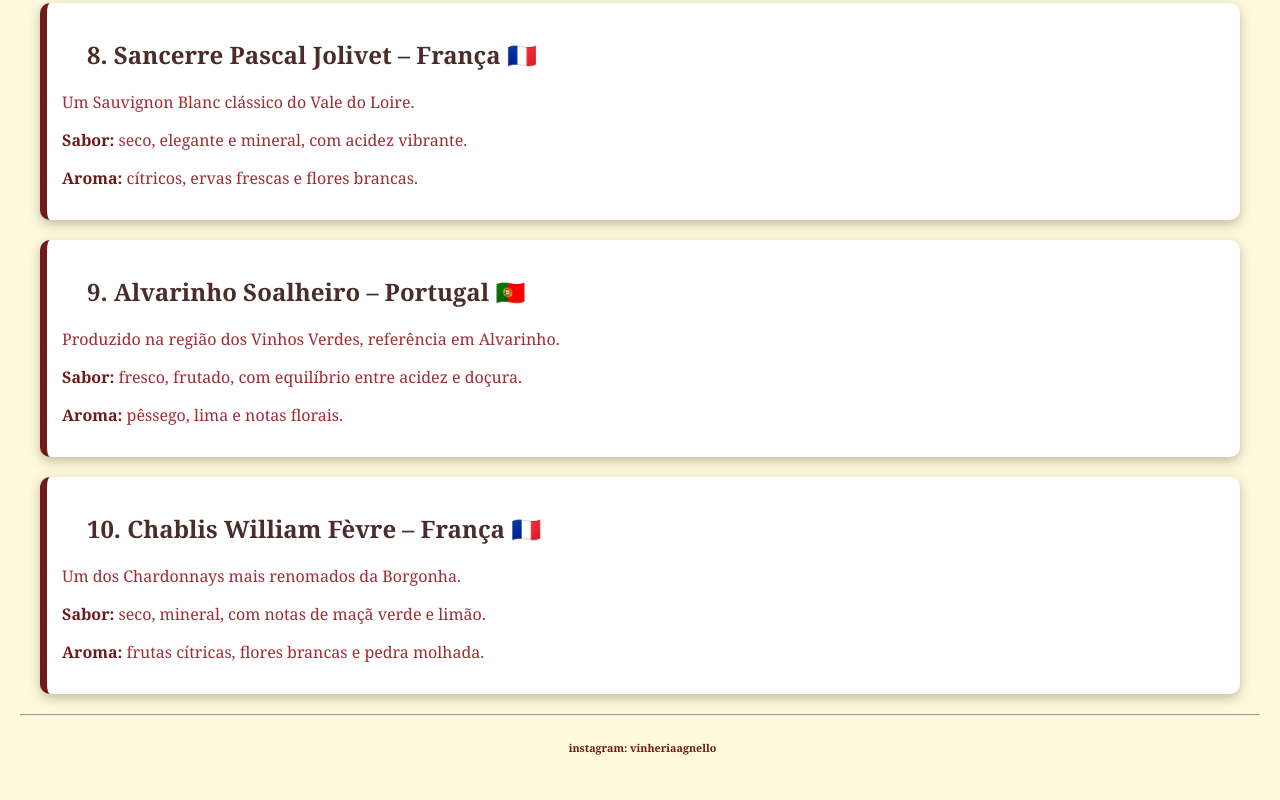
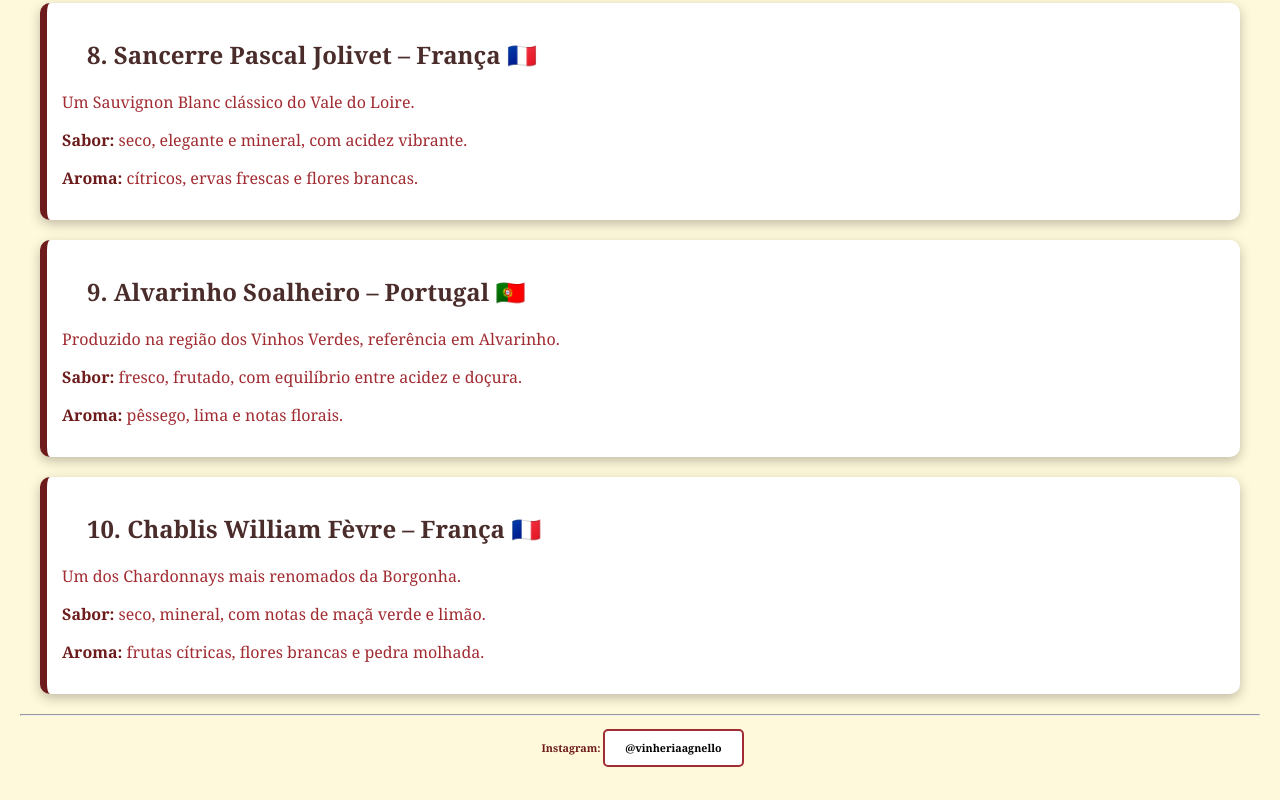
Before and after one commit to 1-ESPA-Lara/CP2-FrontEnd, a plain HTML site: page pages/produtos.html in a window 1280 px wide. Shown: the part 4556-5356 px from the top of the page. Drawn offline with Linux system fonts and the light colour scheme.

Commit message:
Criando um botão interativo

```diff
--- a/pages/produtos.html
+++ b/pages/produtos.html
@@ -168,7 +168,7 @@ Roberta Moreira dos Santos RM567825-->
   </div>
   <hr>
   <h6>
-        instagram: vinheriaagnello
+        <h6>Instagram: <a href="https://www.instagram.com/vinheriaaginello/?igsh=eG15dGx5N3QyajJs" target="_blank">@vinheriaagnello</a></h6>
     </h6>
 
 </body>
--- a/styles/efeitos.css
+++ b/styles/efeitos.css
@@ -31,3 +31,22 @@ input:focus{
     box-shadow: 0 0 8px #6d1b1b;
     transition: 0.3s ease;
 }
+
+
+a {
+    text-decoration: none;
+    background-color: white;
+    color: black;
+    padding: 10px 20px;
+    font-weight: bold;
+    transition: 0.2s;
+}
+
+a:hover {
+    background-color:red;
+}
+
+a:active {
+    color : #5e2129;
+    transform : scale(0.95);
+}
```
Also changed, not shown: index.html (+1 -1 lines), pages/galeria.html (+1 -1 lines), pages/historia.html (+1 -1 lines).
